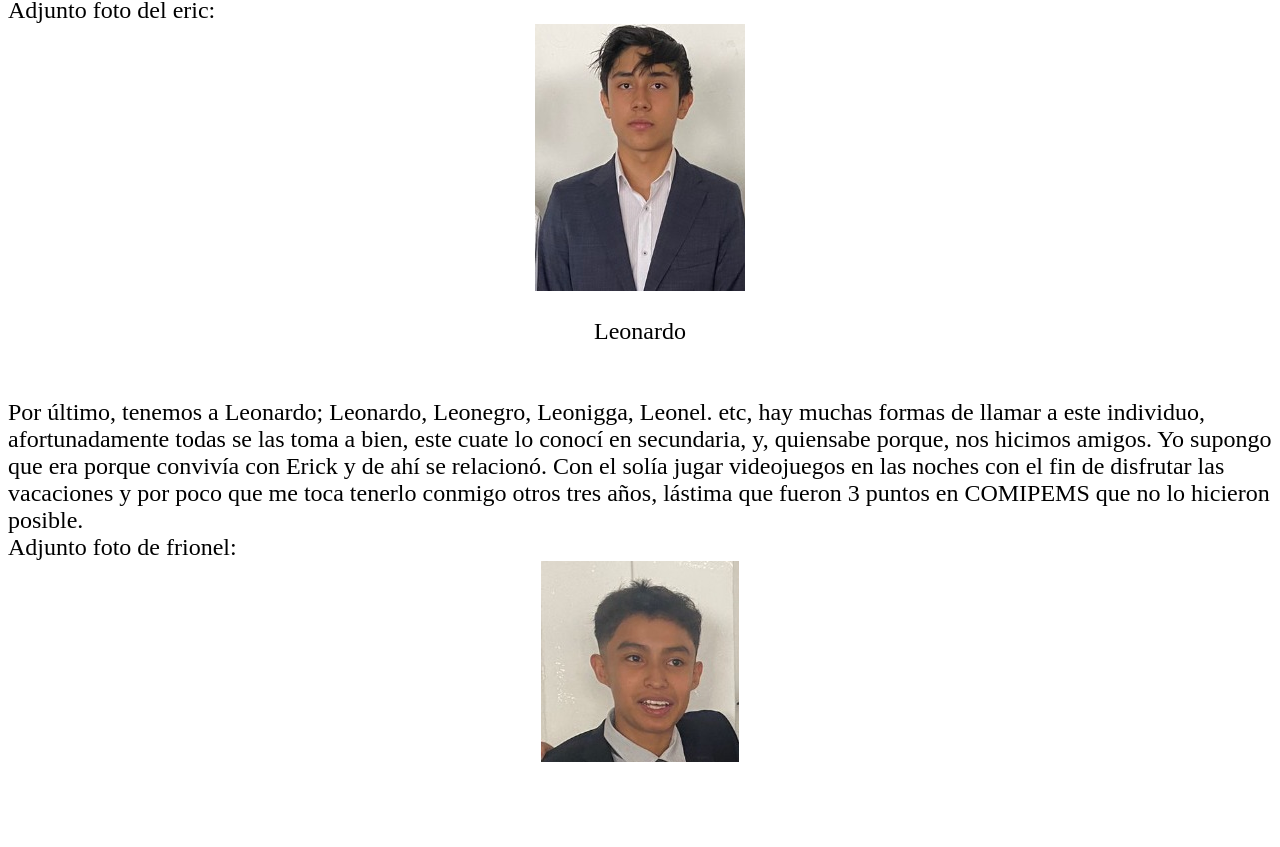
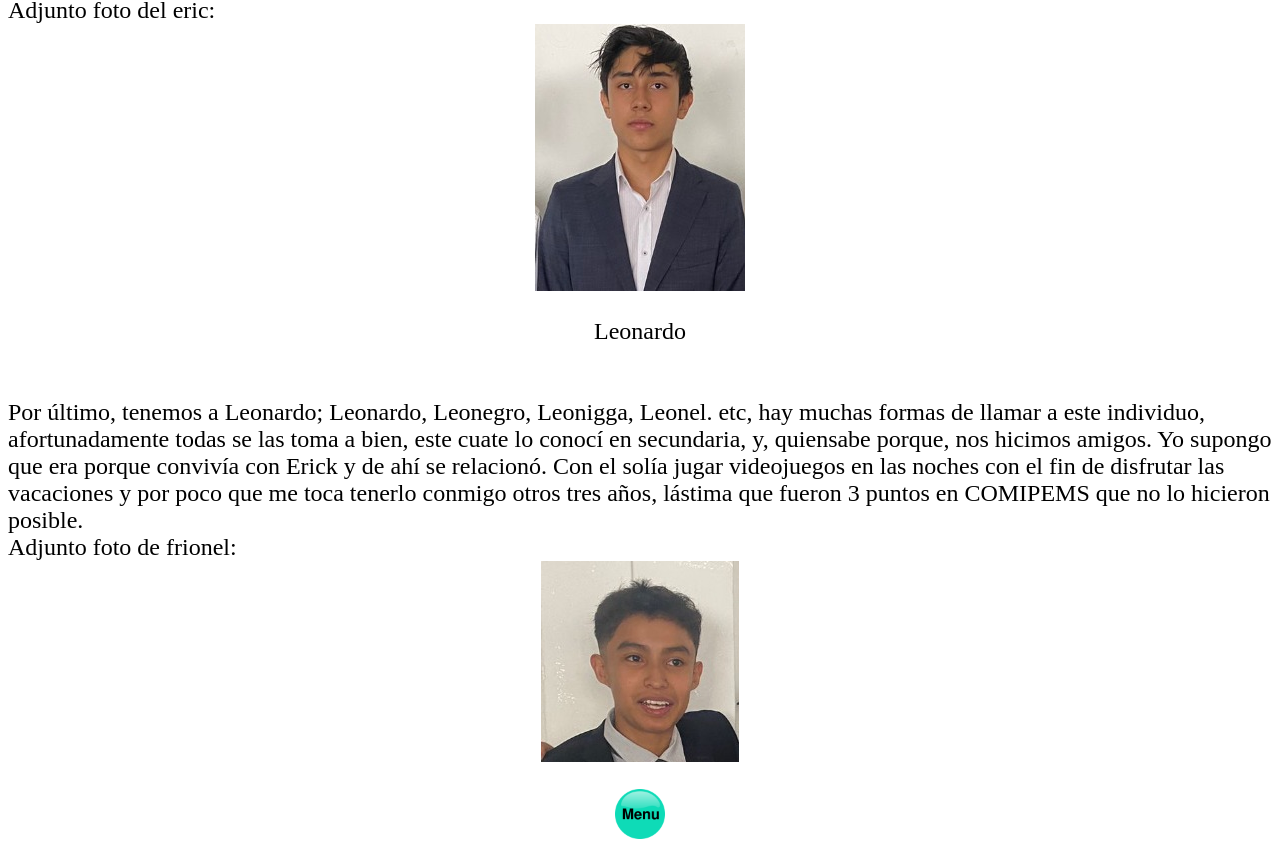
Before and after one commit to jonatanbrbrpatapim/misamigos, a plain HTML site: page index.html in a window 1280 px wide. Shown: the part 1328-2175 px from the top of the page. Before the commit the page ends 2125 px from the top, so only its background shows below. Drawn offline with Linux system fonts and the light colour scheme.

Commit message:
Update index.html

```diff
--- a/index.html
+++ b/index.html
@@ -21,3 +21,6 @@ Adjunto foto del eric:
 Por último, tenemos a Leonardo; Leonardo, Leonegro, Leonigga, Leonel. etc, hay muchas formas de llamar a este individuo, afortunadamente todas se las toma a bien, este cuate lo conocí en secundaria, y, quiensabe porque, nos hicimos amigos. Yo supongo que era porque convivía con Erick y de ahí se relacionó. Con el solía jugar videojuegos en las noches con el fin de disfrutar las vacaciones y por poco que me toca tenerlo conmigo otros tres años, lástima que fueron 3 puntos en COMIPEMS que no lo hicieron posible.<br>
 Adjunto foto de frionel:
 <center><img src="frionel.jpeg"></center><br>
+<a href="https://jonatanbrbrpatapim.github.io/menuprincipal/"><center><img src="menu.png" width=50 height=50></center></a>
+</body>
+</html>
```
